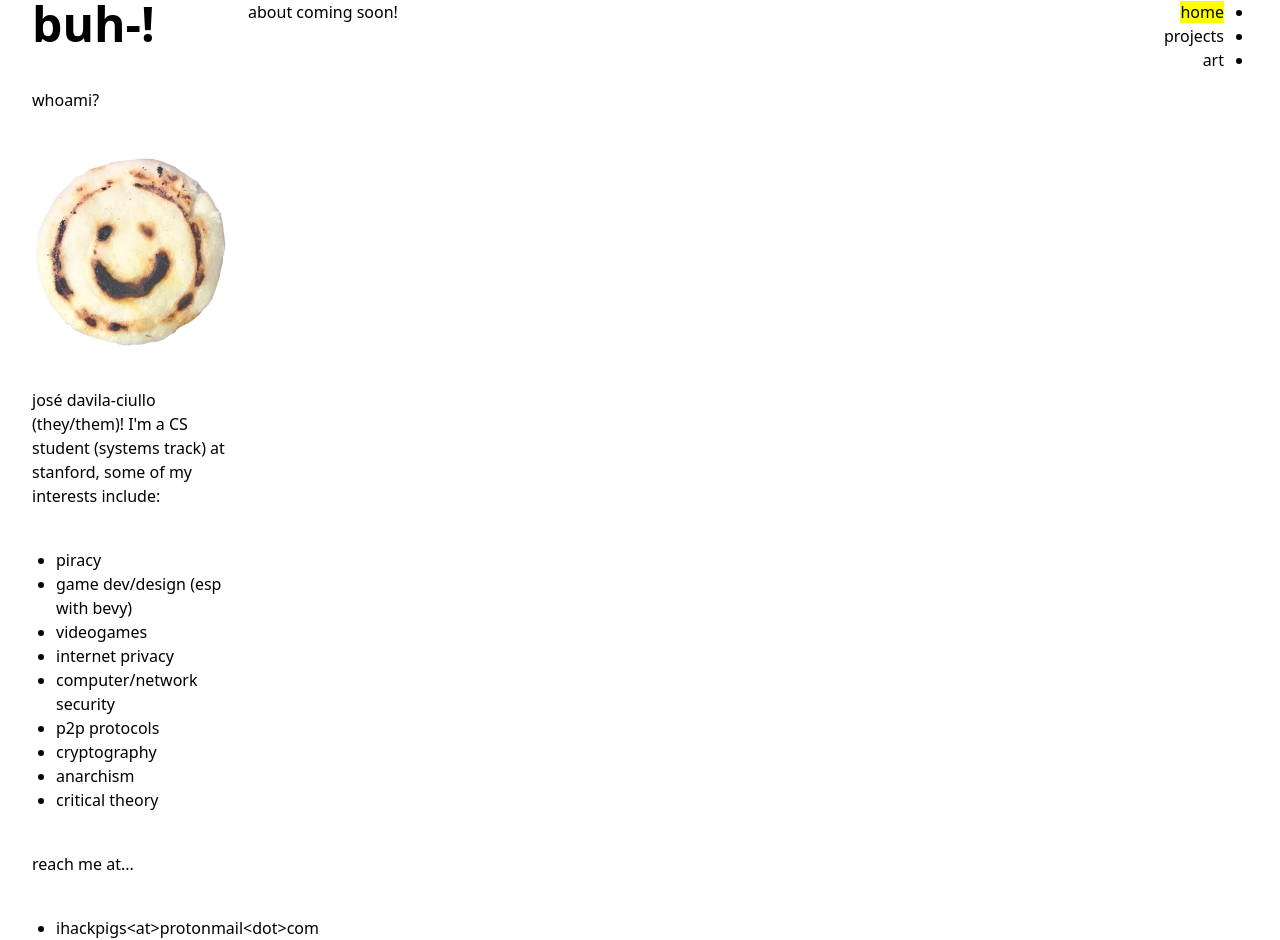
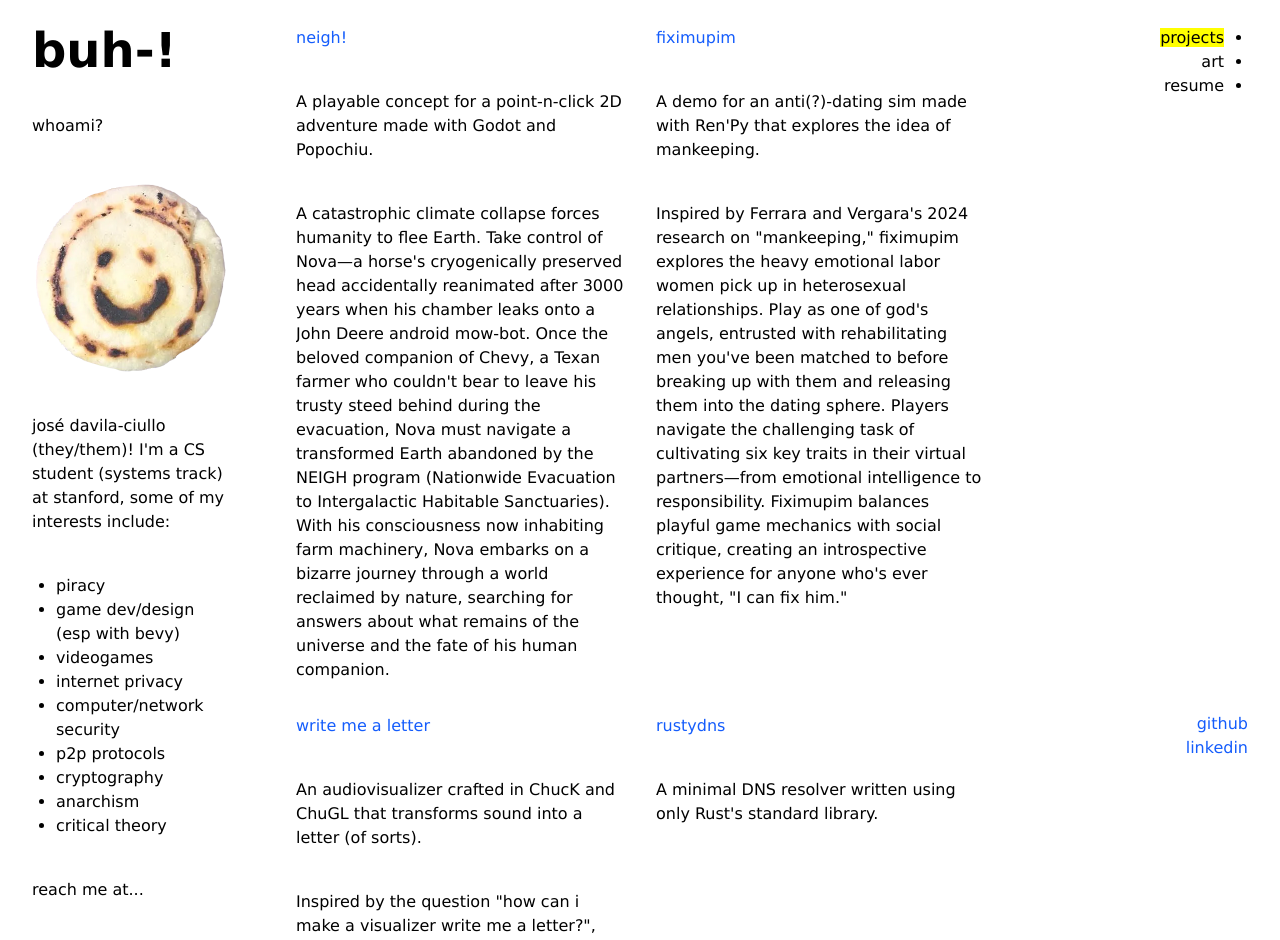
Before and after one commit to crackrepacktorrent/portfolio, a SvelteKit app: page / in a window 1280 px wide. Shown: the top 940 px of the page. Built offline with nearby package versions, Linux system fonts and the light colour scheme.

Commit message:
Simplify page

```diff
--- a/src/app.css
+++ b/src/app.css
@@ -1 +1,5 @@
 @import 'tailwindcss';
+
+body {
+    font-family: verdana;
+}
--- a/src/routes/+layout.svelte
+++ b/src/routes/+layout.svelte
@@ -4,13 +4,13 @@
 	import arepa from "$lib/arepa.png";
 	import arepa2 from "$lib/arepa2.png";
 	import arepa3 from "$lib/arepa3.png";
-	import { crossfade } from 'svelte/transition';
 	import { page } from '$app/state';
+    import resume from "$lib/resume.pdf";
 </script>
 
-<div class="my-auto grid grid-cols-[25vh_auto_25vh] gap-4 w-[95vw]">
-    <div class="">
-        <h1 class="pb-10 font-black  text-5xl">buh-!</h1>
+<div class="py-[2%] grid grid-cols-[25vh_auto_25vh] gap-16 w-[95vw]">
+    <div>
+        <h1 class="pb-10 font-black text-5xl">buh-!</h1>
         <h1 class="pb-10">whoami?</h1>
         <img src={arepa2} alt="an arepa with a face!" class="pb-10">
         <p class="pb-10">
@@ -58,17 +58,26 @@
     <div class="text-right" dir="rtl">
         <ul class="list-disc pr-6">
 			<li>
-				<a href="/" class={page.url.pathname === "/" ? "active" : ""}>home</a>
+				<a href="/" class={page.url.pathname === "/" ? "active" : ""}>projects</a>
 			</li>
             <li>
-                <a href="/projects" class={page.url.pathname === "/projects" ? "active" : ""}>projects</a>
-            </li>
+				<a href="/art" class={page.url.pathname === "/art" ? "active" : ""}>art</a>
+			</li>
             <li>
-                <a href="/art" class={page.url.pathname === "/art" ? "active" : ""}>art</a>
+                <a href={resume} target="_blank">resume</a>
             </li>
         </ul>
-    </div>
-    <div class=" p-2 col-span-3 text-center">
+
+        <div class="absolute bottom-0 pb-10 flex">
+            <ul>
+                <li>
+                    <a href="https://github.com/crackrepacktorrent" class="text-blue-600"  target="_blank">github</a>
+                </li>
+                <li>
+                    <a href="https://www.linkedin.com/in/jos%C3%A9davila/" class="text-blue-600" target="_blank">linkedin</a>
+                </li>
+            </ul>
+        </div>
     </div>
 </div>
 
--- a/src/routes/+page.svelte
+++ b/src/routes/+page.svelte
@@ -1 +1,76 @@
-about coming soon!
+<script>
+	import trackers from '$lib/trackers.pdf';
+</script>
+
+<div class="scroll grid grid-cols-2 gap-8 overflow-y-auto">
+	<div>
+		<div class="pb-10">
+			<a href="https://repacker.itch.io/neigh" class="text-left text-blue-600">neigh!</a>
+		</div>
+		<p class="pb-10">
+			A playable concept for a point-n-click 2D adventure made with Godot and Popochiu.
+		</p>
+		<p>
+			A catastrophic climate collapse forces humanity to flee Earth. Take control of Nova—a horse's cryogenically preserved head
+			accidentally reanimated after 3000 years when his chamber leaks onto a John Deere android
+			mow-bot. Once the beloved companion of Chevy, a Texan farmer who couldn't bear to leave his
+			trusty steed behind during the evacuation, Nova must navigate a transformed Earth abandoned by
+			the NEIGH program (Nationwide Evacuation to Intergalactic Habitable Sanctuaries). With his
+			consciousness now inhabiting farm machinery, Nova embarks on a bizarre journey through a world
+			reclaimed by nature, searching for answers about what remains of the universe and the fate of
+			his human companion.
+		</p>
+	</div>
+
+	<div>
+		<div class="pb-10">
+			<a href="https://simrant.itch.io/fiximupim-v2" class="text-blue-600">fiximupim</a>
+		</div>
+		<p class="pb-10">
+			A demo for an anti(?)-dating sim made with Ren'Py that explores the idea of mankeeping.
+		</p>
+		<p>
+			Inspired by Ferrara and Vergara's 2024 research on "mankeeping," fiximupim explores the heavy
+			emotional labor women pick up in heterosexual relationships. Play as one of god's angels,
+			entrusted with rehabilitating men you've been matched to before breaking up with them and
+			releasing them into the dating sphere. Players navigate the challenging task of cultivating
+			six key traits in their virtual partners—from emotional intelligence to responsibility.
+			Fiximupim balances playful game mechanics with social critique, creating an introspective
+			experience for anyone who's ever thought, "I can fix him."
+		</p>
+	</div>
+	<div>
+		<div class="pb-10">
+			<a href="https://ccrma.stanford.edu/~josedav/256A/p/1/" class="text-blue-600"
+				>write me a letter</a
+			>
+		</div>
+		<p class="pb-10">
+			An audiovisualizer crafted in ChucK and ChuGL that transforms sound into a letter (of sorts).
+		</p>
+		<p>
+			Inspired by the question "how can i make a visualizer write me a letter?", this visualizer
+			algorithmically generates words whose properties - rotation, spacing, length, number of
+			samples shown, color, and line thickness - respond directly to audio input. The visualizer
+			analyzes incoming sound using RMS and maximum amplitude to control various parameters of the
+			writing. Punctuation is added during musical pauses, and the writing speed and content shift
+			in response to the audio's characteristics.
+		</p>
+	</div>
+
+	<div class="grid-row-2">
+		<div class="pb-10">
+			<a href="" class="text-blue-600">rustydns</a>
+		</div>
+		<p class="pb-10">A minimal DNS resolver written using only Rust's standard library.</p>
+		<p>
+
+		</p>
+	</div>
+</div>
+
+<style>
+	.scroll {
+		scrollbar-width: none;
+	}
+</style>
--- a/src/routes/art/+page.svelte
+++ /dev/null
@@ -1 +0,0 @@
-some of my art
--- a/src/routes/projects/+page.svelte
+++ /dev/null
@@ -1,14 +0,0 @@
-<div class="text-center">
-    <h1 class="pb-10">personal projects</h1>
-
-    <a href="https://repacker.itch.io/neigh" class=" text-blue-600">Neigh!</a>
-
-    <p>
-        <a href="" class="text-blue-600">rusty dns</a>
-
-    </p>
-
-    <p>
-        <a href="https://simrant.itch.io/fiximupim-v2" class="text-blue-600">fiximupim</a>
-    </p>
-</div>
```
Also changed, not shown: 2 other files (tests, documents, lock files or other folders).
